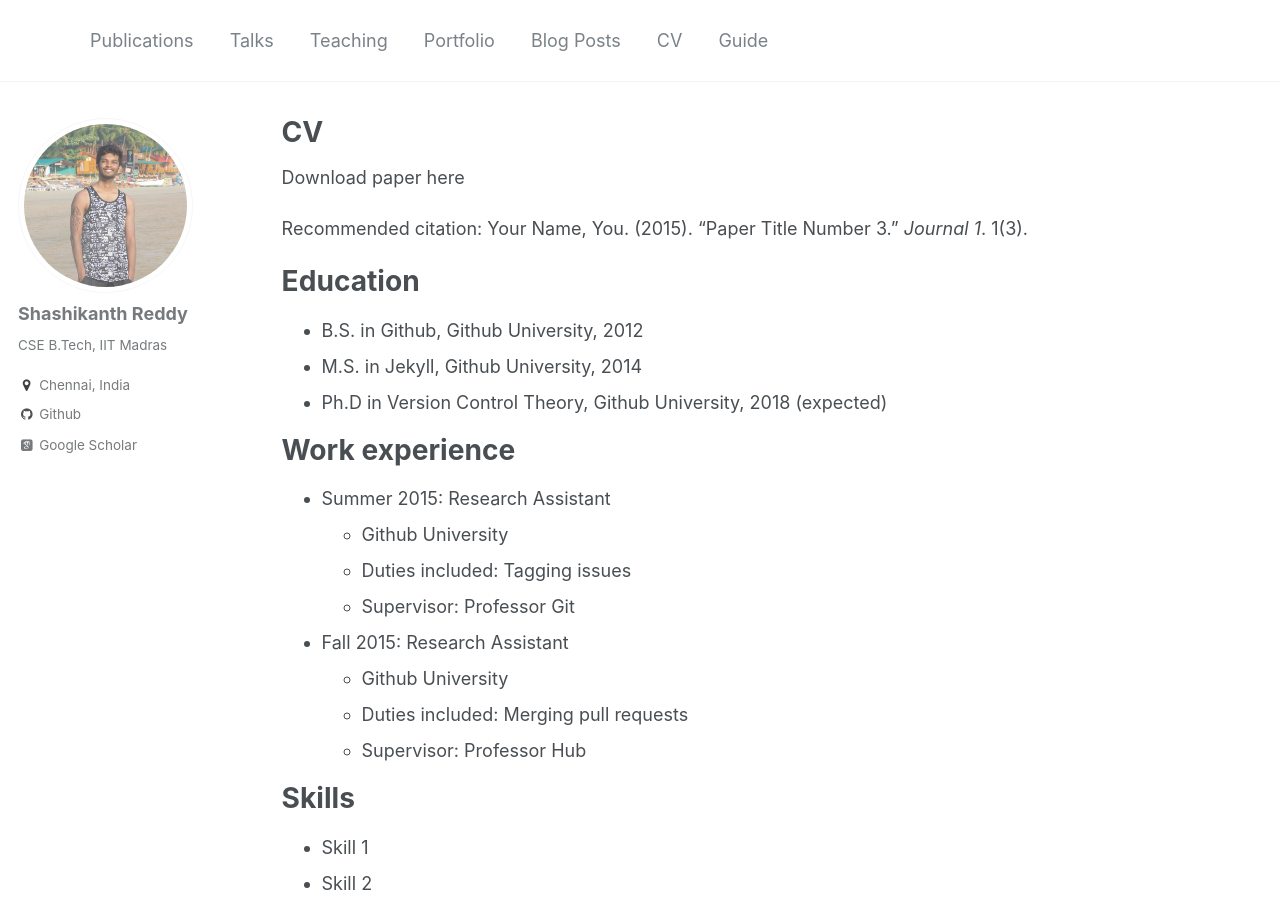
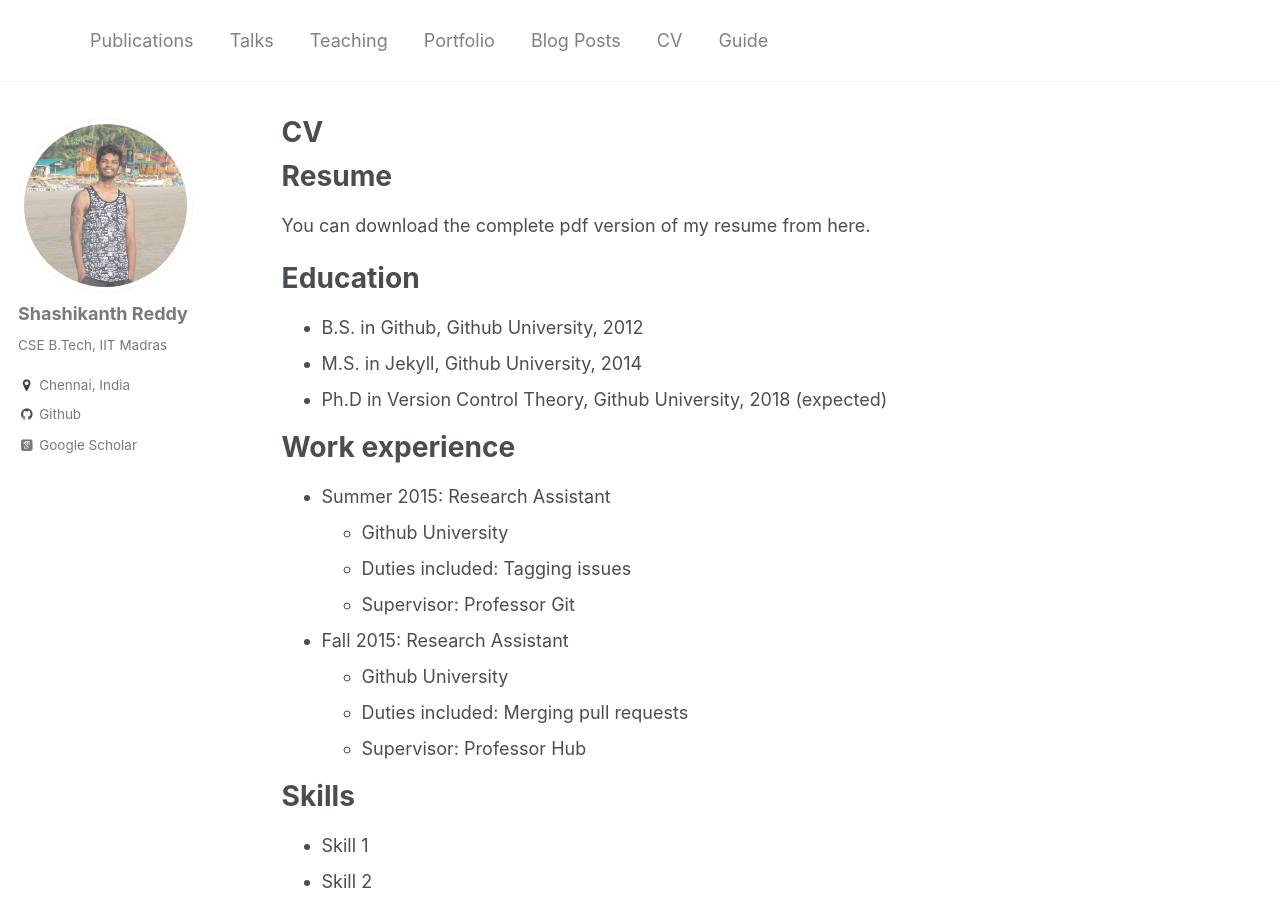
Before and after one commit to cs14b020/cs14b020.github.io, a Jekyll site: the page built from _pages/cv.md, in a window 1280 px wide and 900 px high. Built offline with Jekyll 4.4.1, drawn with Linux system fonts in a browser that asks for light colours; some web fonts are replaced.

Commit message:
cv.md change v2

```diff
--- a/_pages/cv.md
+++ b/_pages/cv.md
@@ -9,9 +9,11 @@ redirect_from:
 
 {% include base_path %}
 
-[Download paper here](http://academicpages.github.io/files/paper3.pdf)
+Resume
+======
+You can download the complete pdf version of my resume from [here](http://academicpages.github.io/files/CV.pdf).
 
-Recommended citation: Your Name, You. (2015). "Paper Title Number 3." <i>Journal 1</i>. 1(3).
+
 
 Education
 ======
```
